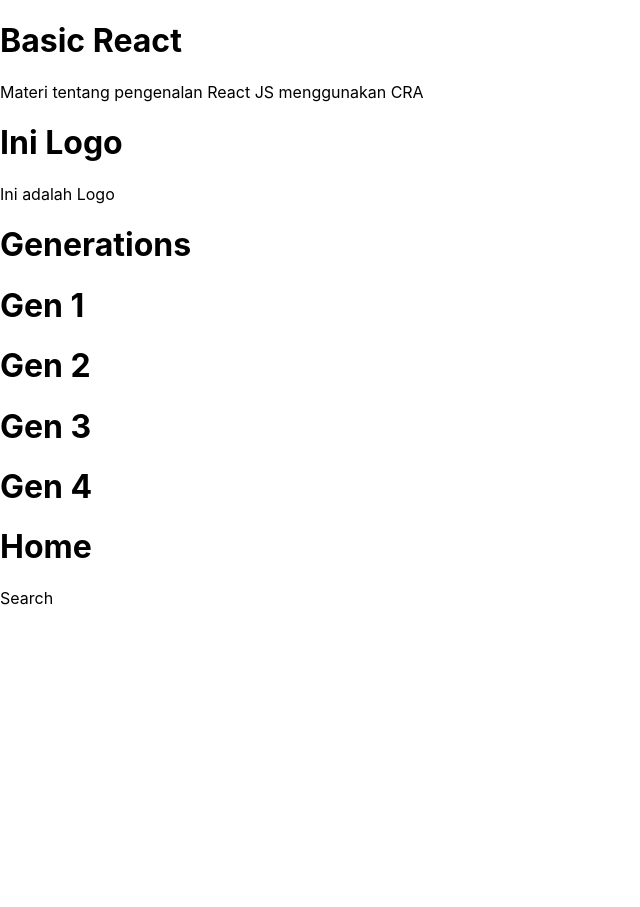
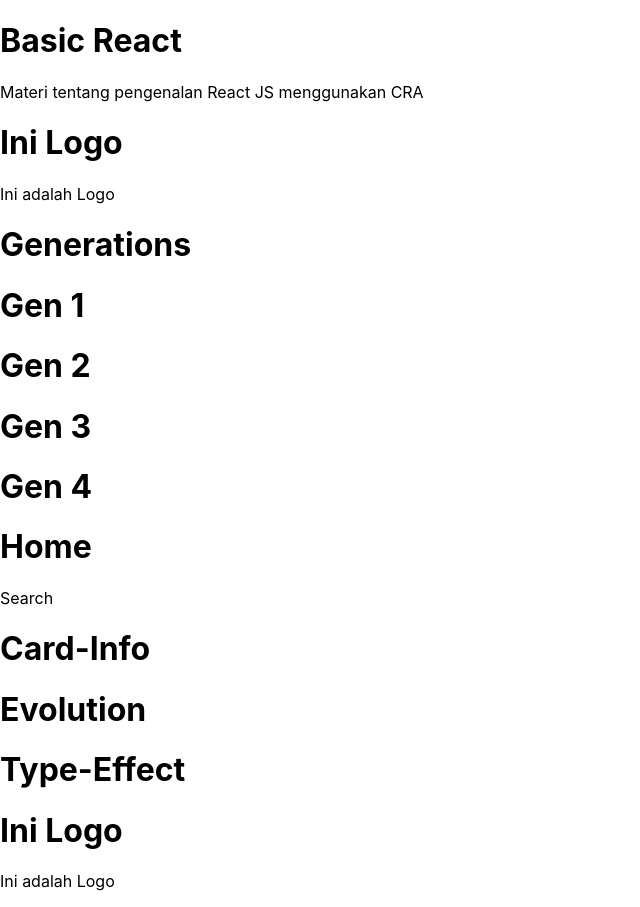
Before and after one commit to jkussoy/Front-End-Web-Development, a React (Create React App) app: page / in a window 1280 px wide. Shown: the whole page, without its empty margins (0-640 px from the left). Before the commit the page ends 800 px from the top, so only its background shows below. Built offline with nearby package versions, Linux system fonts and the light colour scheme.

Commit message:
adding Card Info, Evolution, Type Effect and Logo

```diff
--- /dev/null
+++ b/src/CardInfo.js
@@ -0,0 +1,16 @@
+import Evolution from "./Evolution";
+import Logo from "./logo";
+import TypeEffect from "./TypeEffect";
+
+const CardInfo = () => {
+  return (
+    <div>
+      <h1>Card-Info</h1>
+      <Evolution />
+      <TypeEffect />
+      <Logo />
+    </div>
+  );
+};
+
+export default CardInfo;
--- /dev/null
+++ b/src/Evolution.js
@@ -0,0 +1,5 @@
+const Evolution = () => {
+  return <h1>Evolution</h1>;
+};
+
+export default Evolution;
--- a/src/Home.js
+++ b/src/Home.js
@@ -1,3 +1,4 @@
+import CardInfo from "./CardInfo";
 import Search from "./Search";
 
 const Home = () => {
@@ -5,6 +6,7 @@
     <div>
       <h1>Home</h1>
       <Search />
+      <CardInfo />
     </div>
   );
 };
--- /dev/null
+++ b/src/TypeEffect.js
@@ -0,0 +1,5 @@
+const TypeEffect = () => {
+  return <h1>Type-Effect</h1>;
+};
+
+export default TypeEffect;
```
